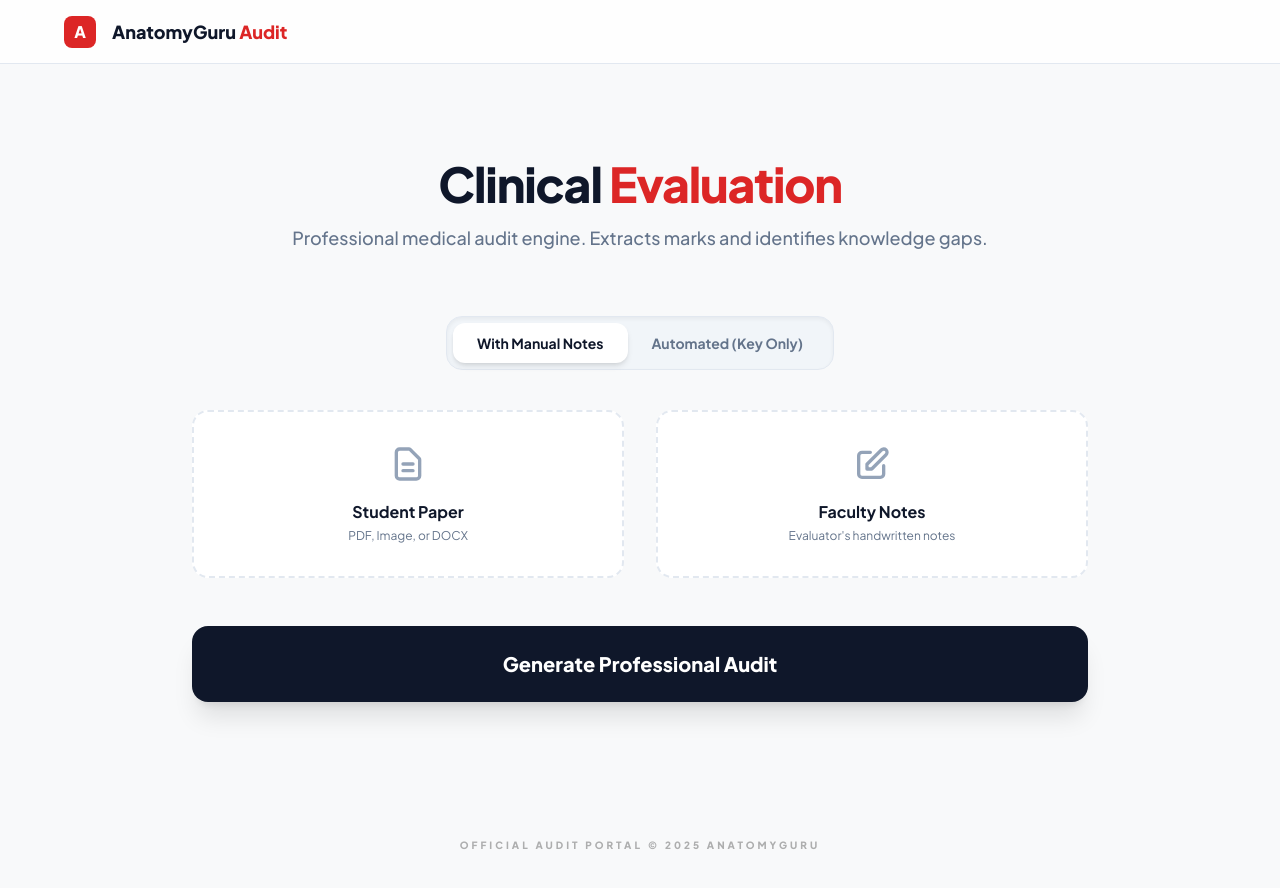
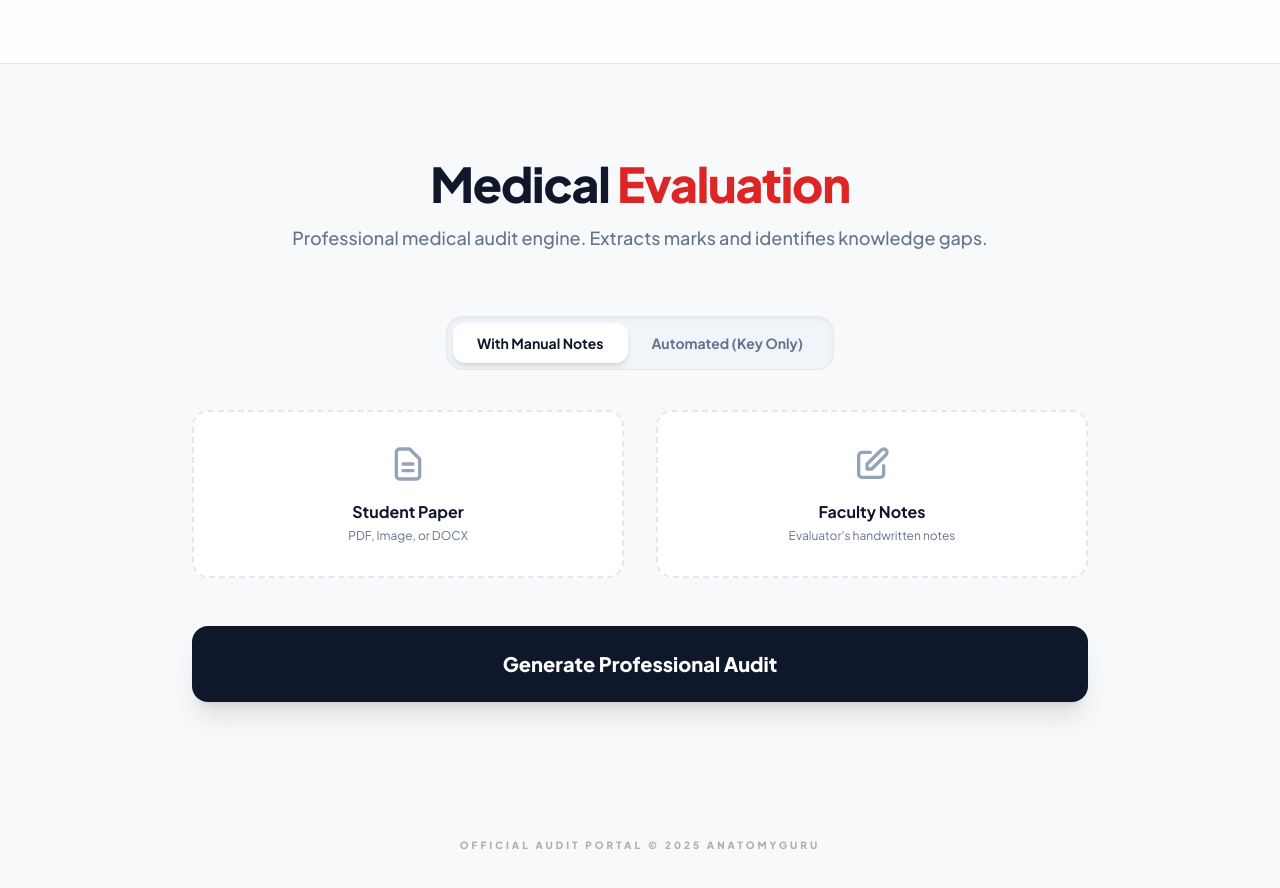
Before and after one commit to Aarathi1535/Netlify-version-of-Copy-of-Recheck-AnatomyGuru-Feedback-Streamliner, a React (Vite) app: page / in a window 1280 px wide. Shown: the top 888 px of the page. Built offline with nearby package versions, Linux system fonts and the light colour scheme.

Commit message:
feat: Refine branding and terminology
Updates the application's branding elements and titles to better reflect its medical evaluation focus. Removes redundant logo elements and adjusts headings from "Clinical Evaluation" to "Medical Evaluation".

```diff
--- a/App.tsx
+++ b/App.tsx
@@ -97,9 +97,7 @@ const App: React.FC = () => {
     <div className="min-h-screen flex flex-col bg-slate-50 selection:bg-red-100 selection:text-red-900">
       <nav className="h-16 border-b bg-white/80 backdrop-blur-md flex items-center px-6 md:px-12 justify-between sticky top-0 z-50 no-print shadow-sm">
         <div className="flex items-center gap-3">
-          <div className="w-9 h-9 bg-red-600 rounded-lg flex items-center justify-center text-white font-black text-xl shadow-sm rotate-3">A</div>
-          <span className="font-black text-xl tracking-tighter text-slate-900 hidden sm:inline">AnatomyGuru <span className="text-red-600">Audit</span></span>
-          <span className="font-black text-xl tracking-tighter text-slate-900 sm:hidden">AG Audit</span>
+
         </div>
         {view === 'report' && (
           <div className="flex items-center gap-2">
--- a/index.tsx
+++ b/index.tsx
@@ -333,8 +333,7 @@ const App: React.FC = () => {
     <div className="min-h-screen bg-[#f8f9fa] flex flex-col">
       <nav className="h-16 glass-nav border-b border-slate-200 flex items-center px-6 md:px-16 justify-between sticky top-0 z-50 no-print">
         <div className="flex items-center gap-4">
-          <div className="w-8 h-8 bg-red-600 rounded-lg flex items-center justify-center text-white font-black">A</div>
-          <span className="font-extrabold text-lg text-slate-900">AnatomyGuru <span className="text-red-600">Audit</span></span>
+
         </div>
         {view === 'report' && (
           <div className="flex gap-2">
@@ -349,7 +348,7 @@ const App: React.FC = () => {
         {view === 'dashboard' ? (
           <div className="max-w-4xl mx-auto py-12 animate-fade-in">
             <div className="text-center mb-16">
-              <h1 className="text-5xl font-black text-slate-900 mb-4 tracking-tight">Clinical <span className="text-red-600">Evaluation</span></h1>
+              <h1 className="text-5xl font-black text-slate-900 mb-4 tracking-tight">Medical <span className="text-red-600">Evaluation</span></h1>
               <p className="text-slate-500 font-medium text-lg">Professional medical audit engine. Extracts marks and identifies knowledge gaps.</p>
             </div>
 
```
